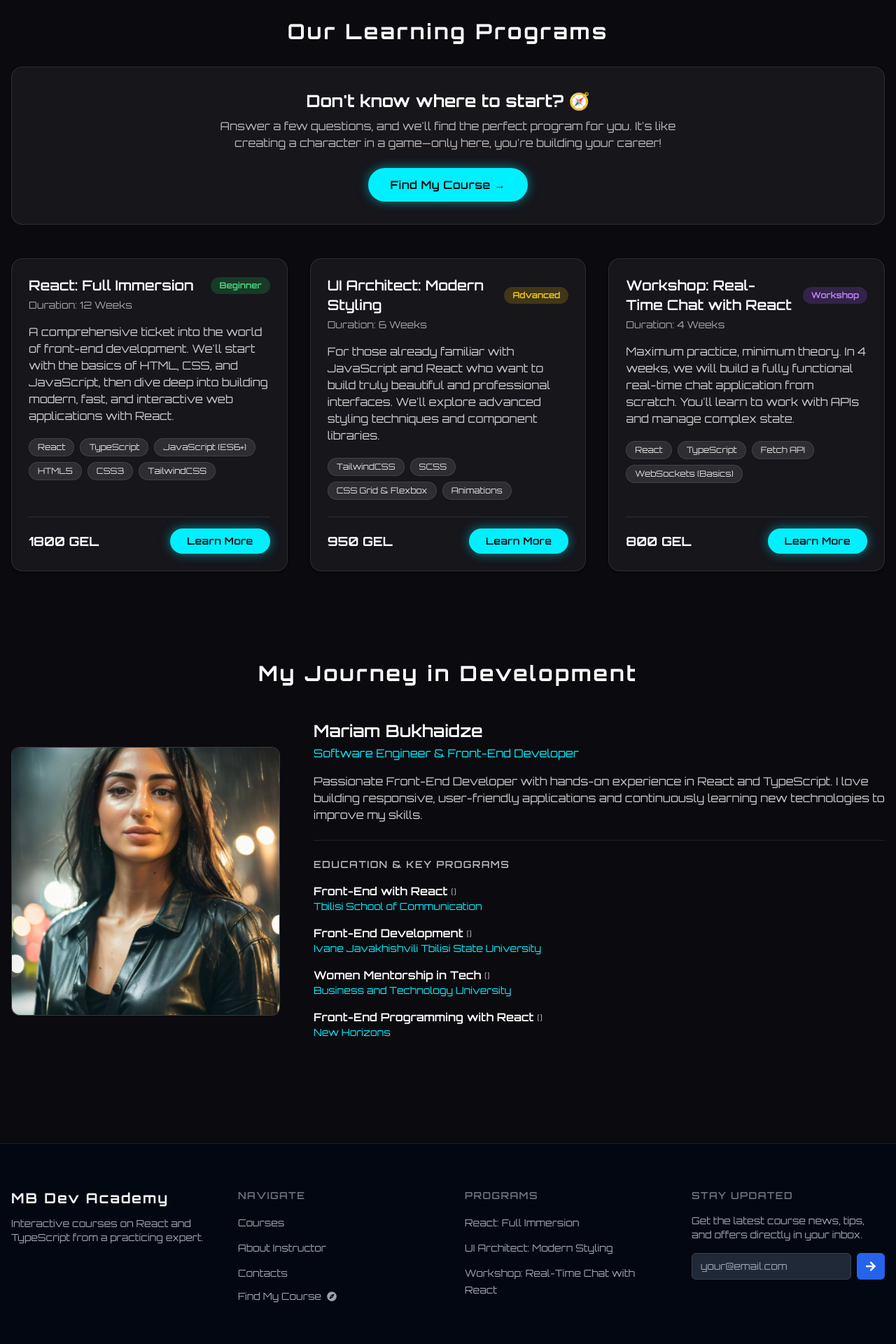
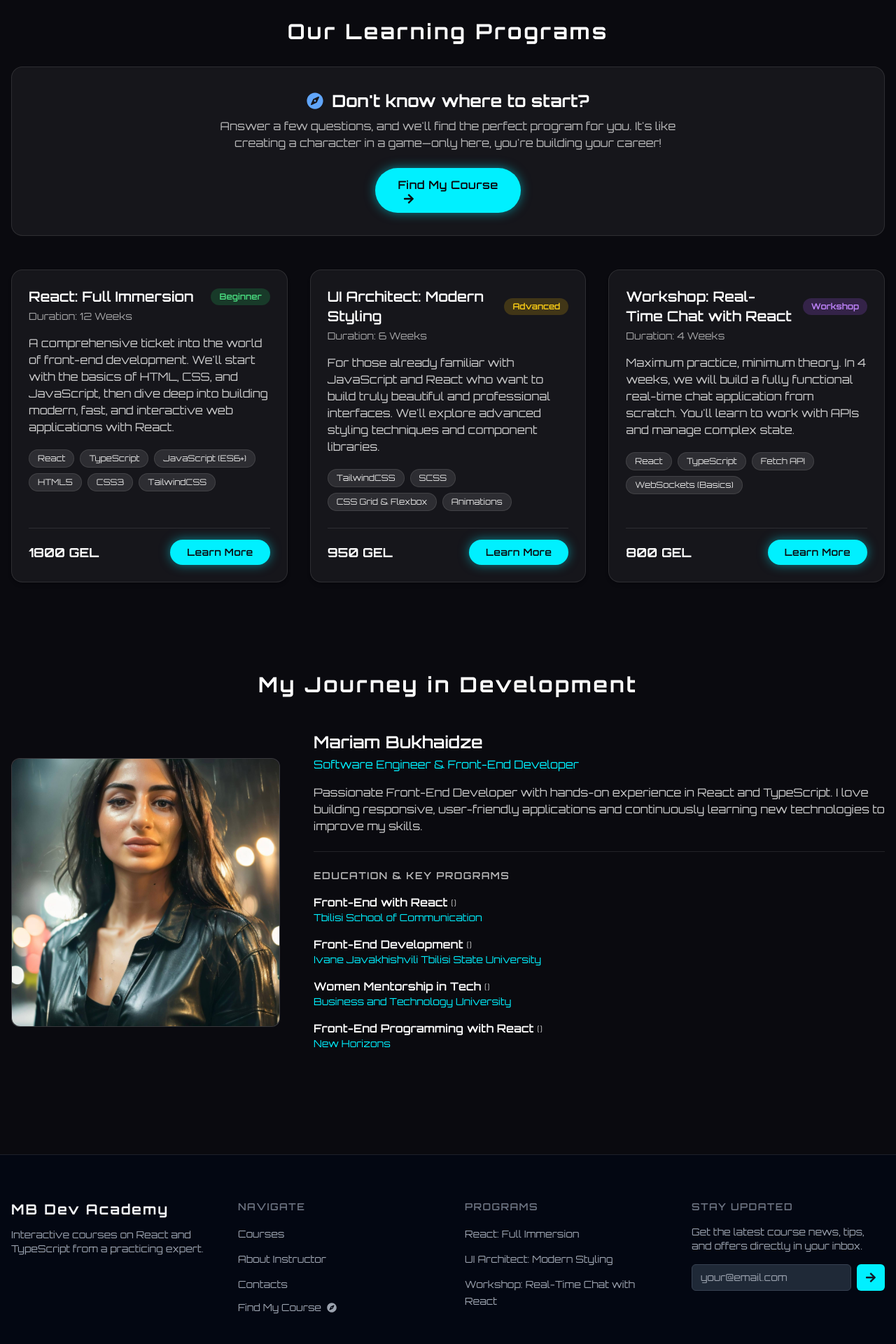
Before and after one commit to maribukh/edu-app_TSU, a React (Vite) app: page / in a window 1280 px wide. Shown: the part 1060-2980 px from the top of the page at 70% size. Built offline with nearby package versions, Linux system fonts and the light colour scheme.

Commit message:
feat: update social media links in footer

```diff
--- a/src/components/Contacts.tsx
+++ /dev/null
@@ -1,33 +0,0 @@
-export default function Contacts() {
-  return (
-    <footer className="mt-32 py-16">
-      <div className="max-w-7xl mx-auto text-center">
-        <p className="text-sm text-amber-100 mb-6">CONNECT WITH MB</p>
-        <div className="flex justify-center gap-8 text-gray-600">
-          <a
-            href="mailto:mariebukhaidze@gmail.com"
-            className="hover:text-[#00F0FF] transition"
-          >
-            Email
-          </a>
-          <a
-            href="https://github.com/maribukh"
-            target="_blank"
-            className="hover:text-[#00F0FF] transition"
-          >
-            GitHub
-          </a>
-          <a
-            href="https://linkedin.com"
-            className="hover:text-[#00F0FF] transition"
-          >
-            LinkedIn
-          </a>
-        </div>
-        <p className="text-xs text-gray-400 mt-8">
-          © 2025 MB ACADEMY. All rights reserved.
-        </p>
-      </div>
-    </footer>
-  );
-}
--- a/src/components/CoursesList.tsx
+++ b/src/components/CoursesList.tsx
@@ -2,6 +2,7 @@ import { Link } from "react-router-dom";
 import { academyData } from "../data/academyData.ts";
 import CourseCard from "./CourseCard.tsx";
 import Button from "./UI/Button.tsx";
+import { FaCompass, FaArrowRight } from "react-icons/fa";
 
 export default function CoursesList() {
   return (
@@ -11,7 +12,10 @@ export default function CoursesList() {
       </h2>
 
       <div className="mb-12 bg-white/5 border border-white/10 rounded-2xl p-8 text-center">
-        <h3 className="text-2xl font-bold">Don't know where to start? 🧭</h3>
+        <h3 className="text-2xl font-bold flex items-center justify-center gap-3">
+          <FaCompass className="text-blue-400" />
+          Don't know where to start?
+        </h3>
         <p className="mt-2 text-[#E0E0E0]/80 max-w-2xl mx-auto">
           Answer a few questions, and we'll find the perfect program for you.
           It's like creating a character in a game—only here, you're building
@@ -19,7 +23,8 @@ export default function CoursesList() {
         </p>
         <Link to="/course-finder">
           <Button variant="primary" size="lg" className="mt-6">
-            Find My Course →
+            Find My Course
+            <FaArrowRight className="ml-2" />
           </Button>
         </Link>
       </div>
--- a/src/components/Footer.tsx
+++ b/src/components/Footer.tsx
@@ -1,8 +1,6 @@
 import React, { useState } from "react";
 import { Link } from "react-router-dom";
 import { academyData } from "../data/academyData";
-// --- UI Imports ---
-// Using react-icons for a cleaner, more modern look than emojis
 import { FaGithub, FaEnvelope, FaArrowRight, FaCompass } from "react-icons/fa";
 
 const nav = [
@@ -26,14 +24,14 @@ export default function Footer() {
 
   const handleSubscribe = (e: React.FormEvent) => {
     e.preventDefault();
-
     console.log("Subscribed with:", email);
     alert(`Thank you for subscribing, ${email}!`);
     setEmail("");
   };
 
+
   const linkStyle =
-    "text-sm text-gray-400 hover:text-blue-400 transition-colors duration-200 cursor-pointer";
+    "text-sm text-gray-400 hover:text-neonBlue transition-colors duration-200 cursor-pointer";
 
   return (
     <footer
@@ -41,6 +39,7 @@ export default function Footer() {
       className="mt-20 border-t border-white/10 bg-gray-950"
     >
       <div className="container mx-auto px-4 py-16 grid grid-cols-1 md:grid-cols-2 lg:grid-cols-4 gap-12">
+
         <div className="md:col-span-2 lg:col-span-1">
           <a
             href="#"
@@ -85,6 +84,7 @@ export default function Footer() {
           </ul>
         </div>
 
+
         <div>
           <h4 className="font-semibold tracking-widest text-sm uppercase text-gray-500 mb-4">
             Programs
@@ -99,6 +99,7 @@ export default function Footer() {
             ))}
           </ul>
         </div>
+
 
         <div>
           <h4 className="font-semibold tracking-widest text-sm uppercase text-gray-500 mb-4">
@@ -118,12 +119,14 @@ export default function Footer() {
               onChange={(e) => setEmail(e.target.value)}
               placeholder="your@email.com"
               required
-              className="flex-grow min-w-0 px-3 py-2 rounded-md bg-gray-800 text-gray-200 text-sm border border-gray-700 focus:outline-none focus:ring-2 focus:ring-blue-500"
+
+              className="flex-grow min-w-0 px-3 py-2 rounded-md bg-gray-800 text-gray-200 text-sm border border-gray-700 focus:outline-none focus:ring-2 focus:ring-neonBlue"
             />
             <button
               type="submit"
               aria-label="Subscribe"
-              className="flex-shrink-0 px-3 py-2 rounded-md bg-blue-600 text-white hover:bg-blue-700 transition-colors duration-200 focus:outline-none focus:ring-2 focus:ring-blue-500"
+
+              className="flex-shrink-0 px-3 py-2 rounded-md bg-neonBlue text-gray-900 font-medium hover:bg-neonBlue/80 transition-colors duration-200 focus:outline-none focus:ring-2 focus:ring-neonBlue"
             >
               <FaArrowRight />
             </button>
@@ -131,11 +134,13 @@ export default function Footer() {
         </div>
       </div>
 
+
       <div className="container mx-auto px-4 py-6 border-t border-white/10">
         <div className="flex flex-col sm:flex-row justify-between items-center gap-4">
           <p className="text-center sm:text-left text-xs text-gray-500">
             © {new Date().getFullYear()} MB Dev Academy. All Rights Reserved.
           </p>
+
           <div className="flex items-center gap-5">
             <a
               href={instructor.contact.github}
--- a/src/pages/Landing.tsx
+++ /dev/null
@@ -1,11 +0,0 @@
-import Hero from "../components/Hero";
-import Contacts from "../components/Contacts";
-
-export default function Landing() {
-  return (
-    <>
-      <Hero />
-      <Contacts />
-    </>
-  );
-}
```
